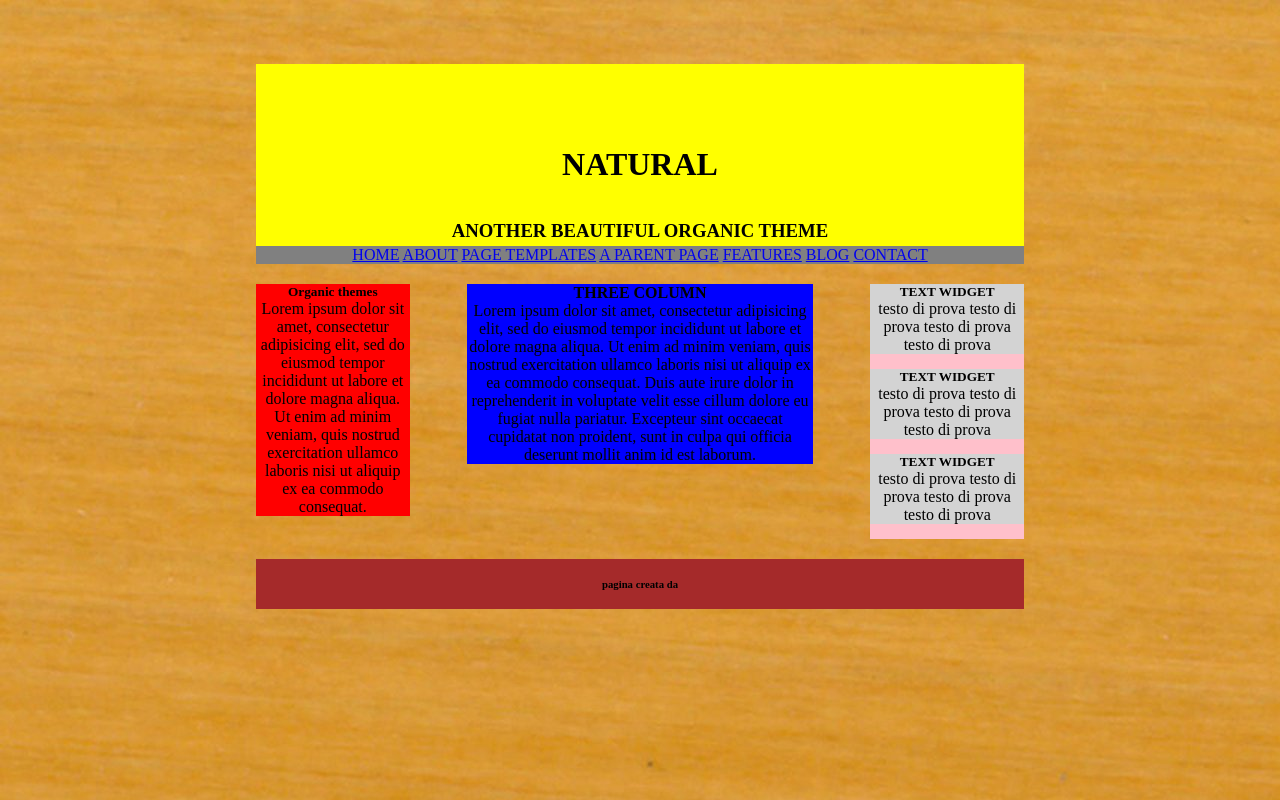
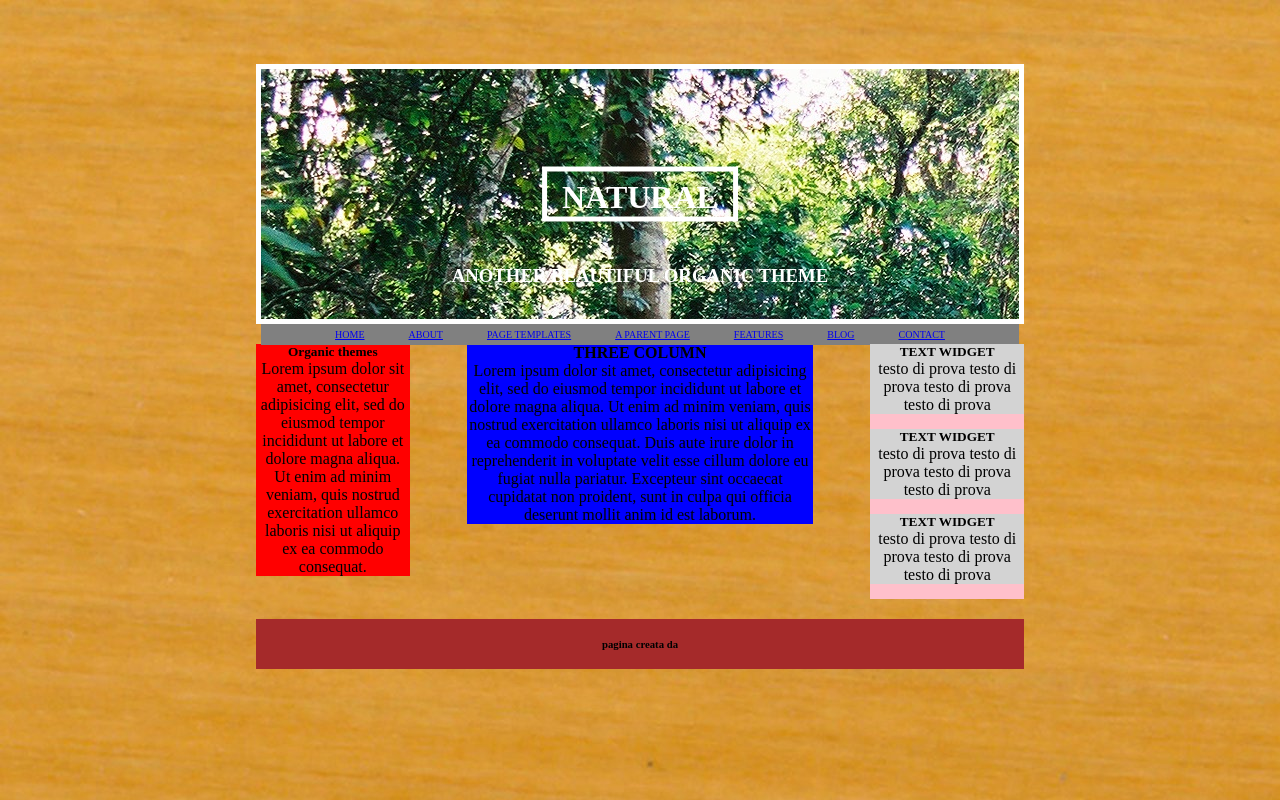
Before and after one commit to manuelggit/htmlcss-wp, a plain HTML site: page index.html in a window 1280 px wide. Drawn offline with Linux system fonts and the light colour scheme.

Commit message:
Sistemazione header

```diff
--- a/css/style.css
+++ b/css/style.css
@@ -15,10 +15,13 @@ body {
 }
 
 header {
-  height: 200px;
-  background: yellow;
+  height: 250px;
+  background-image: url("../img/alberi.jpg");
   margin-bottom: 20px;
   position: relative;
+  color: white;
+  border: 5px solid white;
+  box-sizing: content-box;
 }
 
 h1 {
@@ -26,7 +29,8 @@ h1 {
   top: 50%;
   left: 50%;
   transform: translate(-50%, -50%);
-
+  border: 5px solid white;
+  padding: 7px 15px 1px;
 }
 
 h3 {
@@ -41,7 +45,14 @@ nav {
   background: grey;
   width: 100%;
   position: absolute;
-  bottom: 0;
+  top: 250px;
+  margin-top: 5px;
+}
+
+.vocenav {
+  padding: 5px 20px;
+  display: inline-block;
+  font-size: 10px;
 }
 
 main:after {
--- a/index.html
+++ b/index.html
@@ -3,7 +3,7 @@
   <head>
     <meta charset="utf-8">
     <link rel="stylesheet" href="css/style.css">
-    <title>Struttura pagina wordpress</title>
+    <title>Tema wordpress</title>
   </head>
   <body>
 
@@ -25,17 +25,17 @@
       ANOTHER BEAUTIFUL ORGANIC THEME
     </h3>
 
+    <nav>
+      <a class="vocenav" href="#">HOME</a>
+      <a class="vocenav" href="#">ABOUT</a>
+      <a class="vocenav" href="#">PAGE TEMPLATES</a>
+      <a class="vocenav" href="#">A PARENT PAGE</a>
+      <a class="vocenav" href="#">FEATURES</a>
+      <a class="vocenav" href="#">BLOG</a>
+      <a class="vocenav" href="#">CONTACT</a>
+    </nav>
+
     <!-- navbar -->
-
-    <nav>
-      <a href="#">HOME</a>
-      <a href="#">ABOUT</a>
-      <a href="#">PAGE TEMPLATES</a>
-      <a href="#">A PARENT PAGE</a>
-      <a href="#">FEATURES</a>
-      <a href="#">BLOG</a>
-      <a href="#">CONTACT</a>
-    </nav>
 
   </header>
 
```
Also changed, not shown: img/alberi.jpg (added).
